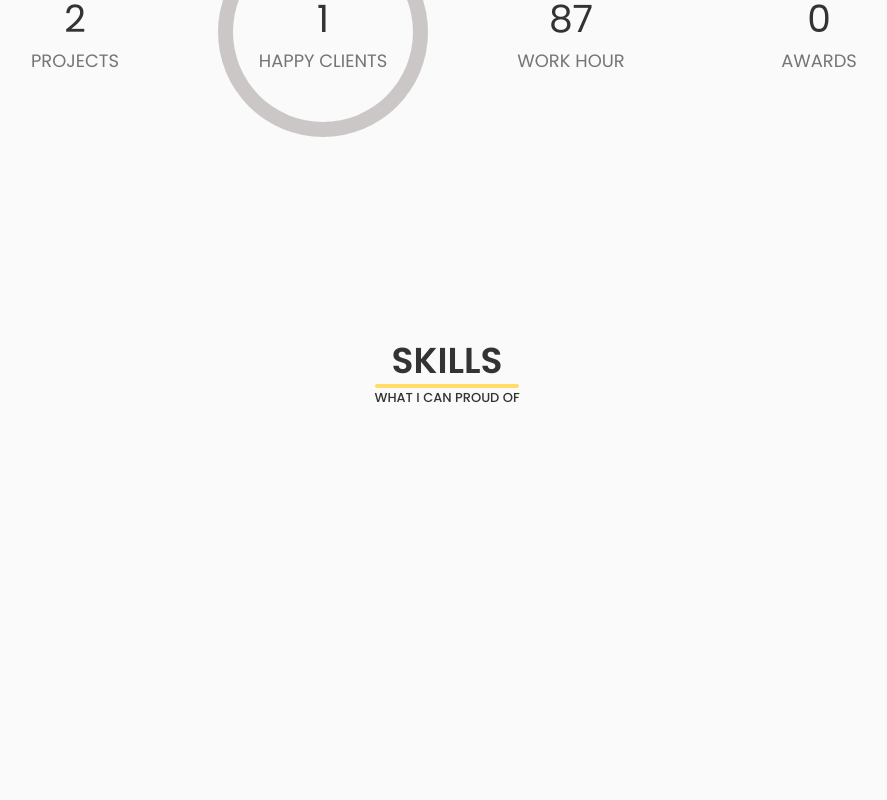
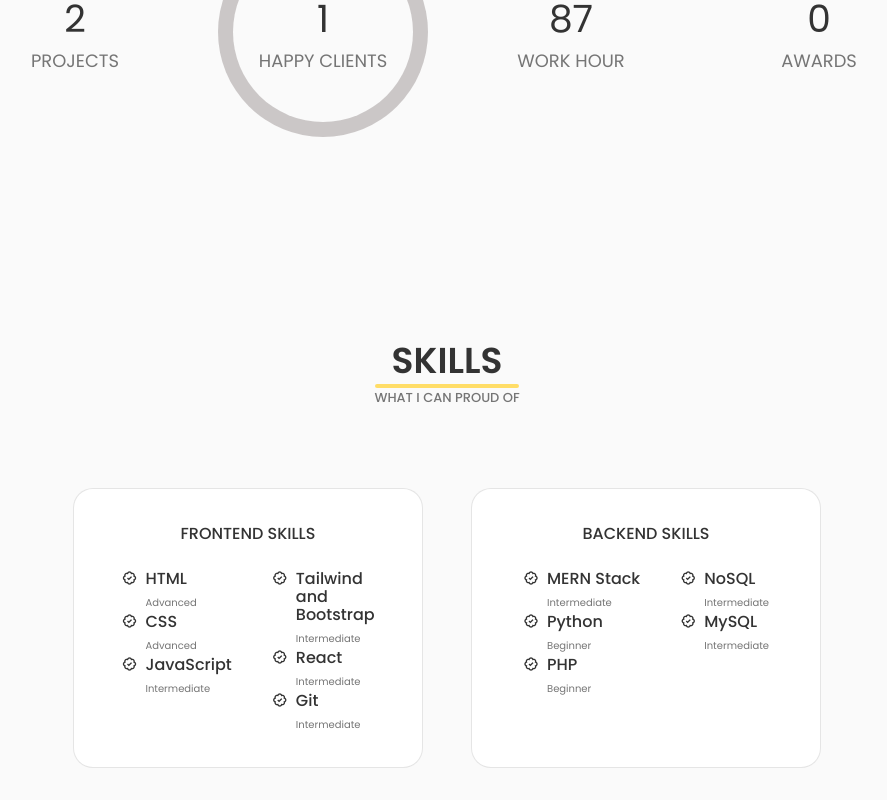
Before and after one commit to coreinspect/portfolio-V1, a React (Vite) app: page / in a window 1280 px wide. Shown: the part 1647-2447 px from the top of the page, without its empty margins (193-1080 px from the left). Before the commit the page ends 2167 px from the top, so only its background shows below. Built offline with nearby package versions, Linux system fonts and the light colour scheme.

Commit message:
Added Skills Area

```diff
--- /dev/null
+++ b/src/components/skills/Backend.jsx
@@ -0,0 +1,59 @@
+const Backend = () => {
+  return (
+    <div className="skills-content">
+      <h3 className="skills-title">Backend Skills</h3>
+
+      <div className="skills-box">
+        <div className="skills-group">
+          <div className="skills-data">
+            <i className="bx bx-badge-check"></i>
+
+            <div>
+              <h3 className="skills-name">MERN Stack</h3>
+              <span className="skills-level">Intermediate</span>
+            </div>
+          </div>
+
+          <div className="skills-data">
+            <i className="bx bx-badge-check"></i>
+
+            <div>
+              <h3 className="skills-name">Python</h3>
+              <span className="skills-level">Beginner</span>
+            </div>
+          </div>
+
+          <div className="skills-data">
+            <i className="bx bx-badge-check"></i>
+
+            <div>
+              <h3 className="skills-name">PHP</h3>
+              <span className="skills-level">Beginner</span>
+            </div>
+          </div>
+        </div>
+
+        <div className="skills-group">
+          <div className="skills-data">
+            <i className="bx bx-badge-check"></i>
+
+            <div>
+              <h3 className="skills-name">NoSQL</h3>
+              <span className="skills-level">Intermediate</span>
+            </div>
+          </div>
+          <div className="skills-data">
+            <i className="bx bx-badge-check"></i>
+
+            <div>
+              <h3 className="skills-name">MySQL</h3>
+              <span className="skills-level">Intermediate</span>
+            </div>
+          </div>
+        </div>
+      </div>
+    </div>
+  );
+};
+
+export default Backend;
--- /dev/null
+++ b/src/components/skills/Frontend.jsx
@@ -0,0 +1,67 @@
+import "./skills.css";
+const Frontend = () => {
+  return (
+    <div className="skills-content">
+      <h3 className="skills-title">Frontend Skills</h3>
+      <div className="skills-box">
+        <div className="skills-group">
+          <div className="skills-data">
+            <i className="bx bx-badge-check"></i>
+
+            <div>
+              <h3 className="skills-name">HTML</h3>
+              <span className="skills-level">Advanced</span>
+            </div>
+          </div>
+
+          <div className="skills-data">
+            <i className="bx bx-badge-check"></i>
+
+            <div>
+              <h3 className="skills-name">CSS</h3>
+              <span className="skills-level">Advanced</span>
+            </div>
+          </div>
+
+          <div className="skills-data">
+            <i className="bx bx-badge-check"></i>
+
+            <div>
+              <h3 className="skills-name">JavaScript</h3>
+              <span className="skills-level">Intermediate</span>
+            </div>
+          </div>
+        </div>
+
+        <div className="skills-group">
+          <div className="skills-data">
+            <i className="bx bx-badge-check"></i>
+
+            <div>
+              <h3 className="skills-name">Tailwind and Bootstrap</h3>
+              <span className="skills-level">Intermediate</span>
+            </div>
+          </div>
+          <div className="skills-data">
+            <i className="bx bx-badge-check"></i>
+
+            <div>
+              <h3 className="skills-name">React</h3>
+              <span className="skills-level">Intermediate</span>
+            </div>
+          </div>
+          <div className="skills-data">
+            <i className="bx bx-badge-check"></i>
+
+            <div>
+              <h3 className="skills-name">Git</h3>
+              <span className="skills-level">Intermediate</span>
+            </div>
+          </div>
+        </div>
+      </div>
+    </div>
+  );
+};
+
+export default Frontend;
--- a/src/components/skills/Skills.jsx
+++ b/src/components/skills/Skills.jsx
@@ -1,10 +1,16 @@
 import "./skills.css";
+import Frontend from "./Frontend";
+import Backend from "./Backend";
 const Skills = () => {
   return (
     <section className="skills section" id="skills">
       <div className="container-section-title">
         <h2 className="section-title">Skills</h2>
-        <h3 className="section-subtitle">What I can proud of</h3>
+        <span className="section-subtitle">What I can proud of</span>
+      </div>
+      <div className="skills-container container grid">
+        <Frontend />
+        <Backend />
       </div>
     </section>
   );
--- a/src/components/skills/skills.css
+++ b/src/components/skills/skills.css
@@ -0,0 +1,79 @@
+.skills-container {
+  display: grid;
+  grid-template-columns: repeat(2, 350px);
+  column-gap: 3rem;
+  justify-content: center;
+}
+
+.skills-content {
+  background-color: var(--container-color);
+  border: 1px solid rgba(0, 0, 0, 0.1);
+  padding: 2rem 3rem;
+  border-radius: 1.25rem;
+}
+
+.skills-title {
+  font-size: var(--normal-font-size);
+  font-weight: var(--font-medium);
+  text-align: center;
+  margin-bottom: var(--mb-1-5);
+  text-transform: uppercase;
+}
+
+.skills-box {
+  display: flex;
+  justify-content: center;
+  column-gap: 2.5rem;
+}
+
+.skills-data {
+  display: flex;
+  column-gap: 0.5rem;
+}
+
+.skills .bx-badge-check {
+  font-size: 1rem;
+  color: var(--title-color);
+}
+
+.skills-name {
+  font-size: var(--normal-font-size);
+  font-weight: var(--font-medium);
+  line-height: 18px;
+}
+
+.skills-level {
+  font-size: var(--tiny-font-size);
+}
+
+/*=============== BREAKPOINTS ===============*/
+/* For large devices */
+@media screen and (max-width: 992px) {
+  .skills-container {
+    grid-template-columns: max-content;
+    row-gap: 2rem;
+  }
+}
+
+/* For medium devices */
+
+@media screen and (max-width: 576px) {
+  .skills-container {
+    grid-template-columns: 1fr;
+  }
+
+  .skills-content {
+    padding: 1.5rem;
+  }
+}
+
+/* For small devices */
+@media screen and (max-width: 350px) {
+  .skills-box {
+    column-gap: 1.25rem;
+  }
+
+  .skills-name {
+    font-size: var(--small-font-size);
+  }
+}
```
